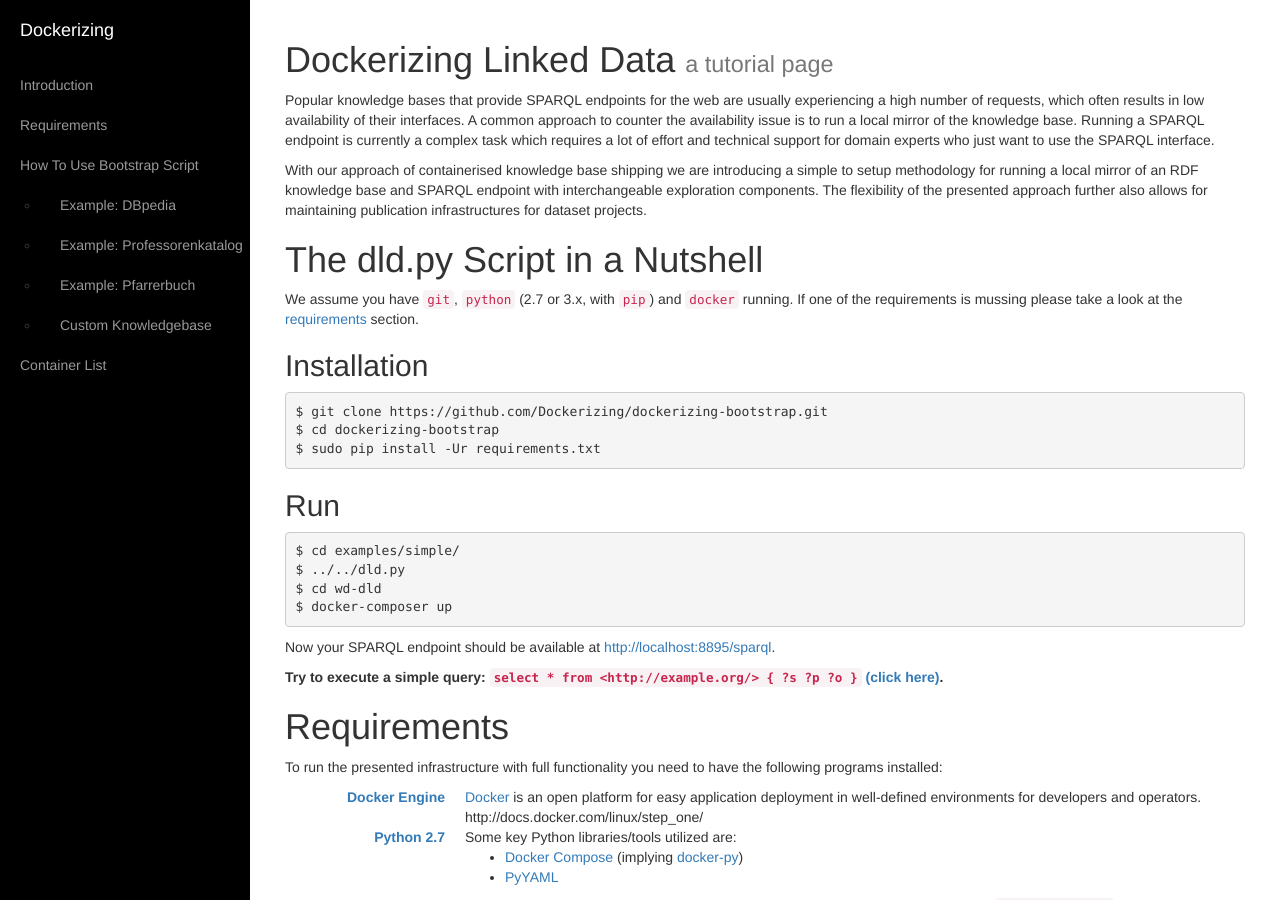
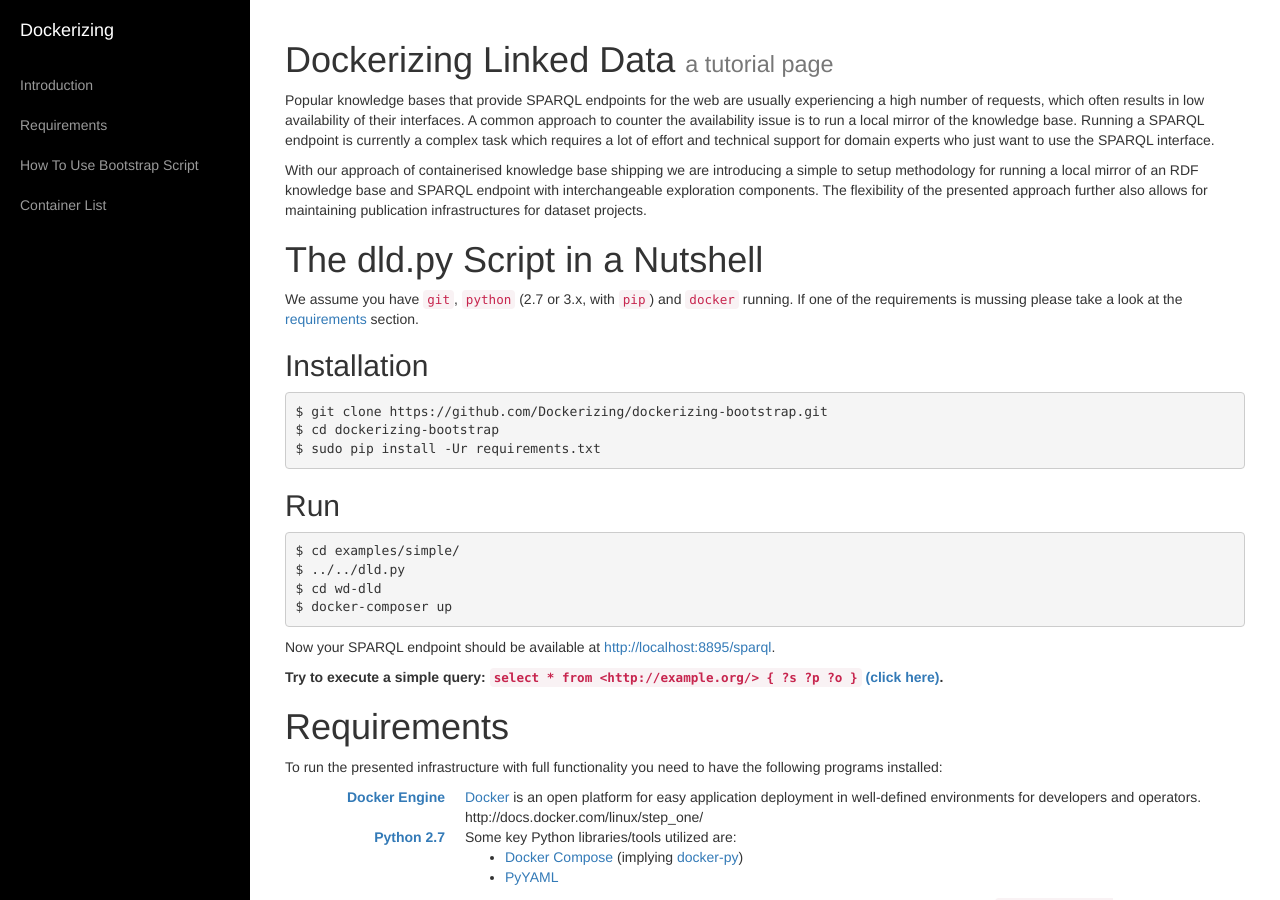
Before and after one commit to Dockerizing/dockerizing.github.io, a Jekyll site: the page built from index.md, in a window 1280 px wide and 900 px high. Built offline with Jekyll 4.4.1, drawn with Linux system fonts in a browser that asks for light colours; nearby versions of some CDN libraries.

Commit message:
Remove example from nav for now

```diff
--- a/_includes/primary-nav-items.html
+++ b/_includes/primary-nav-items.html
@@ -7,11 +7,11 @@
    <li><a href="#introduction">Introduction</a></li>
    <li><a href="#requirements">Requirements</a></li>
    <li><a href="#bootstrap">How To Use Bootstrap Script</a></li>
-   <ul>
+   <!--// ul>
       <li><a href="#ex-dbpedia">Example: DBpedia</a></li>
       <li><a href="#ex-prof">Example: Professorenkatalog</a></li>
       <li><a href="#ex-pfarrer">Example: Pfarrerbuch</a></li>
       <li><a href="#ex-custom">Custom Knowledgebase</a></li>
-   </ul>
+  </ul //-->
    <li><a href="#container-list">Container List</a></li>
 </ul>
```
